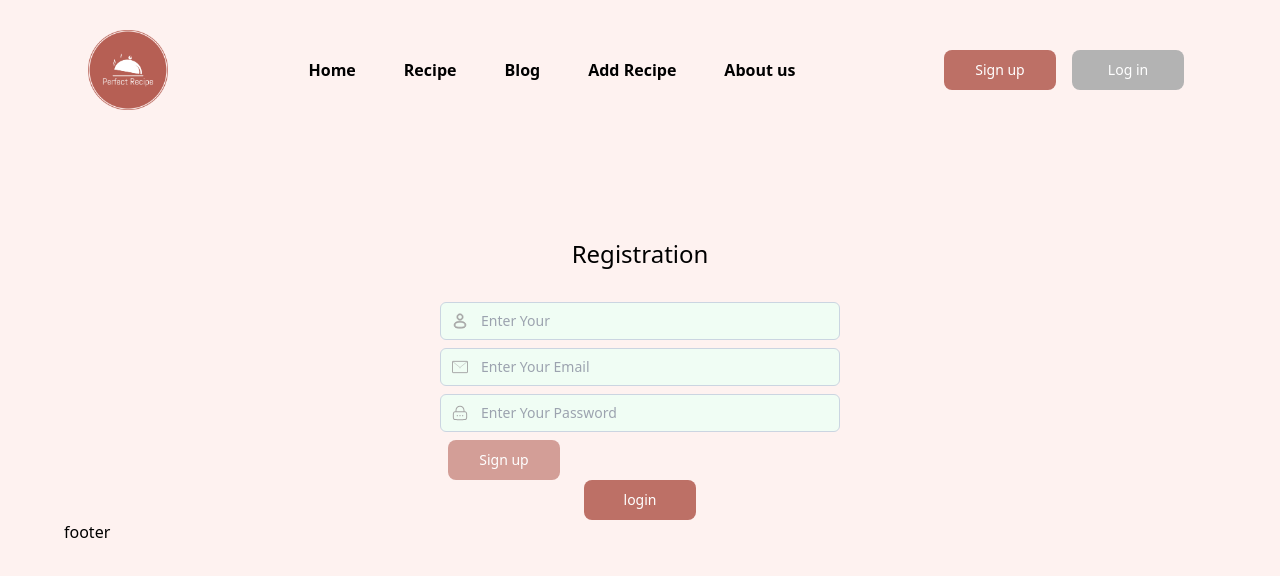
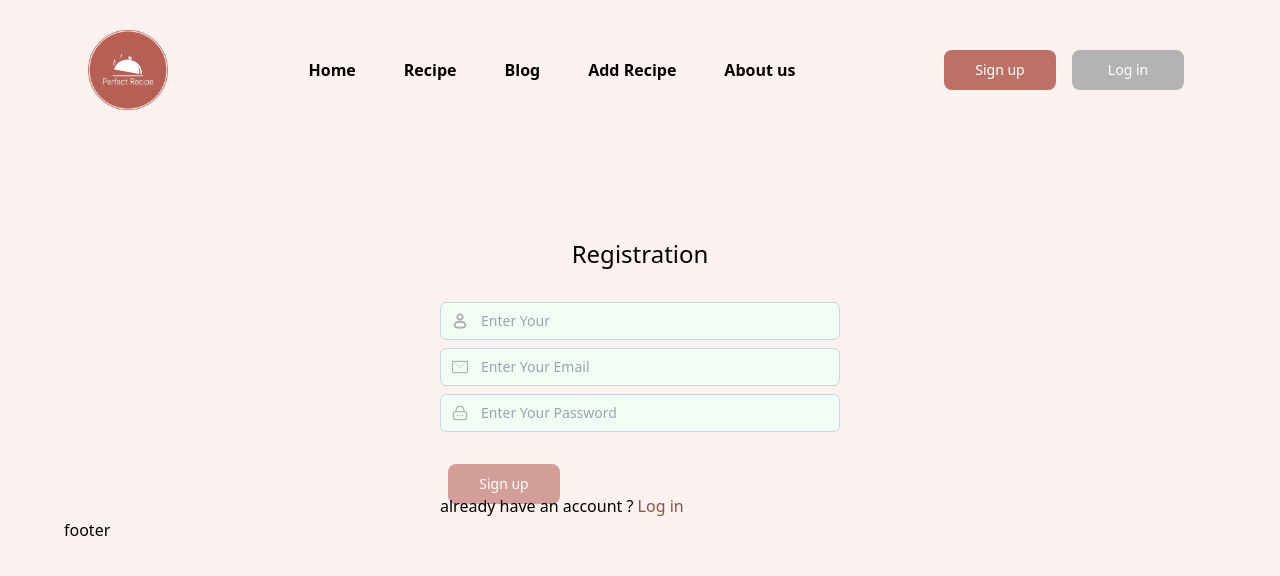
Before and after one commit to datotchkadua/perfect-recipe, a React (Vite) app in the folder client/: page /register in a window 1280 px wide. Shown: the top 576 px of the page. Built offline with nearby package versions, Linux system fonts and the light colour scheme.

Commit message:
change login link

```diff
--- a/client/src/components/NavLinks.jsx
+++ b/client/src/components/NavLinks.jsx
@@ -8,29 +8,7 @@ import {
 import Button from "./Button";
 import logo from "../assets/recipeLogo.png";
 import UserImage from "./UserImage";
-
-const navData = [
-  {
-    text: "Home",
-    to: "/",
-  },
-  {
-    text: "Recipe",
-    to: "/recipe",
-  },
-  {
-    text: "Blog",
-    to: "/blog",
-  },
-  {
-    text: "Add Recipe",
-    to: "/create-recipe",
-  },
-  {
-    text: "About us",
-    to: "/about-us",
-  },
-];
+import { navData } from "../utils/navbarData";
 
 function NavLinks() {
   const isAuthenticated = useSelector(selectIsAuthenticated);
--- a/client/src/pages/SignupPage.jsx
+++ b/client/src/pages/SignupPage.jsx
@@ -45,16 +45,22 @@ const SignupPage = () => {
             />
           );
         })}
+        <div className="mt-8">
           <Button
             type="submit"
             btnText="Sign up"
             disabled={!isDirty || isSubmitting}
             // onClick={() => console.log("click")}
           />
+
+          <p className="mt-[-10px]">
+            already have an account ?
+            <Link to="/login">
+              <span className="text-[#924d44] "> Log in</span>
+            </Link>
+          </p>
+        </div>
       </form>
-      <Link to="/login">
-        <Button btnText="login" />
-      </Link>
     </section>
   );
 };
--- /dev/null
+++ b/client/src/utils/navbarData.js
@@ -0,0 +1,22 @@
+export const navData = [
+  {
+    text: "Home",
+    to: "/",
+  },
+  {
+    text: "Recipe",
+    to: "/recipe",
+  },
+  {
+    text: "Blog",
+    to: "/blog",
+  },
+  {
+    text: "Add Recipe",
+    to: "/create-recipe",
+  },
+  {
+    text: "About us",
+    to: "/about-us",
+  },
+];
```
Lines whose indentation alone changed are shown as unchanged.
